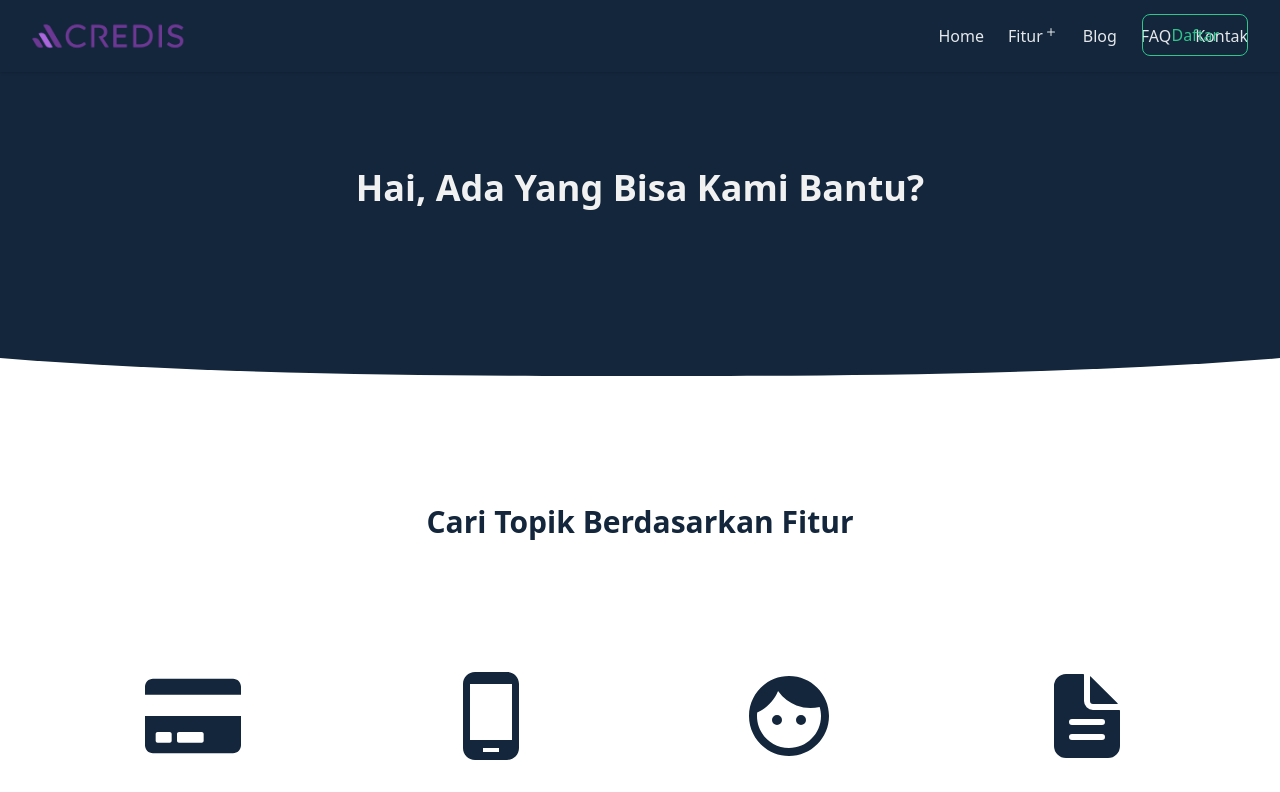
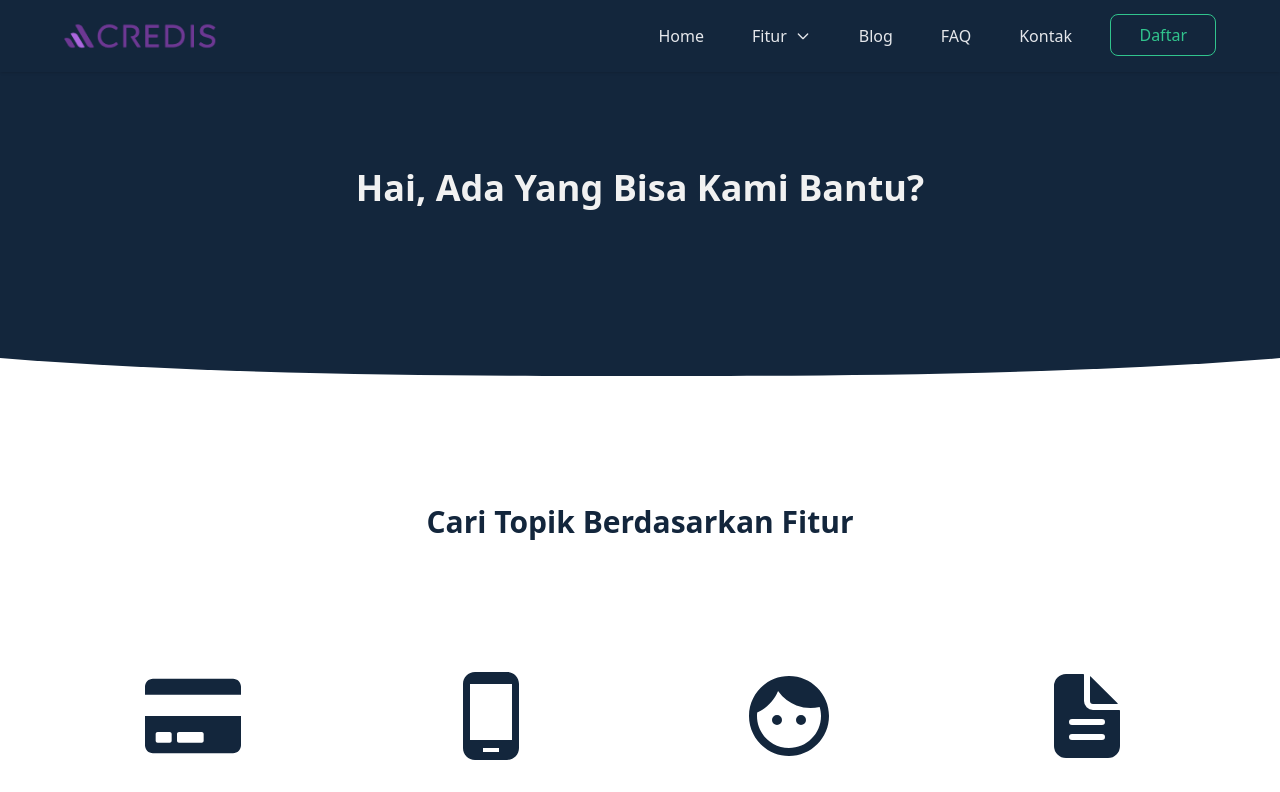
Before and after one commit to faizalajiw/Corebanking-NextJS, a Next.js app: page /faq/FAQ in a window 1280 px wide. Shown: the top 792 px of the page. Built offline with nearby package versions, Linux system fonts and the light colour scheme.

Commit message:
fix navbar layout

```diff
--- a/components/Fitur/index.jsx
+++ b/components/Fitur/index.jsx
@@ -4,7 +4,7 @@ import Link from "next/link";
 
 export const Fitur = () => {
   return (
-    <Dropdown arrowIcon={false} inline={true} label={" Fitur "}>
+    <Dropdown arrowIcon={true} inline={true} label={" Fitur "}>
       <Dropdown.Item> <Link href="/fitur/CreditScoring"><a>Credit Scoring</a></Link></Dropdown.Item>
       <Dropdown.Item> <Link href="/fitur/Mbanking"><a>Mobile Banking</a></Link></Dropdown.Item>
       <Dropdown.Item><Link href="/fitur/KYC"><a>Verifikasi KYC</a></Link></Dropdown.Item>
--- a/components/Header/index.jsx
+++ b/components/Header/index.jsx
@@ -1,16 +1,14 @@
 import React from "react";
 import { useState } from "react";
 import { Fitur } from "../Fitur";
-import { BsPlus } from "react-icons/bs";
-
+import { IoIosArrowDown } from "react-icons/io";
 
 export const Header = () => {
-
   const [navbar, setNavbar] = useState(false);
 
   return (
     <nav className="w-full bg-bluecredis shadow fixed">
-      <div className="justify-between px-4 mx-auto lg:max-w-7xl md:items-center md:flex md:px-8">
+      <div className="justify-between px-4 mx-auto lg:max-w-7xl md:items-center md:flex md:px-16">
         <div>
           <div className="flex items-center justify-between py-3 md:py-5 md:block">
             <a href="/">
@@ -24,13 +22,15 @@ export const Header = () => {
             <div className="md:hidden">
               <button
                 className="p-2 text-gray-200 rounded-md outline-none focus:border-gray-400 focus:border"
-                onClick={() => setNavbar(!navbar)}>
+                onClick={() => setNavbar(!navbar)}
+              >
                 {navbar ? (
                   <svg
                     xmlns="http://www.w3.org/2000/svg"
                     className="w-6 h-6"
                     viewBox="0 0 20 20"
-                    fill="currentColor">
+                    fill="currentColor"
+                  >
                     <path
                       fillRule="evenodd"
                       d="M4.293 4.293a1 1 0 011.414 0L10 8.586l4.293-4.293a1 1 0 111.414 1.414L11.414 10l4.293 4.293a1 1 0 01-1.414 1.414L10 11.414l-4.293 4.293a1 1 0 01-1.414-1.414L8.586 10 4.293 5.707a1 1 0 010-1.414z"
@@ -44,7 +44,8 @@ export const Header = () => {
                     fill="none"
                     viewBox="0 0 24 24"
                     stroke="currentColor"
-                    strokeWidth={2}>
+                    strokeWidth={2}
+                  >
                     <path
                       strokeLinecap="round"
                       strokeLinejoin="round"
@@ -58,32 +59,33 @@ export const Header = () => {
         </div>
         <div>
           <div
-            className={`flex-1 justify-self-center pb-3 mt-8 md:block md:pb-0 md:mt-0 ${
+            className={`flex-1 justify-self-center pb-3 mt-8 md:px-36 md:block md:pb-0 md:mt-0 ${
               navbar ? "block" : "hidden"
-            }`}>
-            <ul className="items-center justify-center space-y-8 md:flex md:space-x-6 md:space-y-0">
-              <li className="text-gray-200 hover:text-blue-600">
+            }`}
+          >
+            <ul className="place-items-center justify-center space-y-8 md:flex md:space-x-12 md:space-y-0">
+              <li className="text-gray-200 hover:text-green-400">
                 <a href="/">Home</a>
               </li>
-              <li className="text-gray-200 hover:text-blue-600 flex flex-row">
-                <Fitur /> <BsPlus className=" w-4" />
+              <li className="text-gray-200 hover:text-green-400 flex flex-row">
+                <Fitur />
               </li>
-              <li className="text-gray-200 hover:text-blue-600">
+              <li className="text-gray-200 hover:text-green-400">
                 <a href="/blog/Blogpage">Blog</a>
               </li>
-              <li className="text-gray-200 hover:text-blue-600">
+              <li className="text-gray-200 hover:text-green-400">
                 <a href="/faq/FAQ">FAQ</a>
               </li>
-              <li className="text-gray-200 hover:text-blue-600">
+              <li className="text-gray-200 hover:text-green-400">
                 <a href="/kontak/Kontak">Kontak</a>
               </li>
             </ul>
           </div>
-          <div className="absolute bottom-3 md:right-8 md:bottom-4  right-16 border border-green-400 text-green-400 py-2 px-7 rounded-lg hover:bg-green-400 hover:text-white inline-block">
+          <div className="absolute bottom-3 md:right-16 md:bottom-4  right-16 border border-green-400 text-green-400 py-2 px-7 rounded-lg hover:bg-green-400 hover:text-white inline-block">
             <button>Daftar</button>
           </div>
         </div>
       </div>
     </nav>
   );
-}
+};
```
